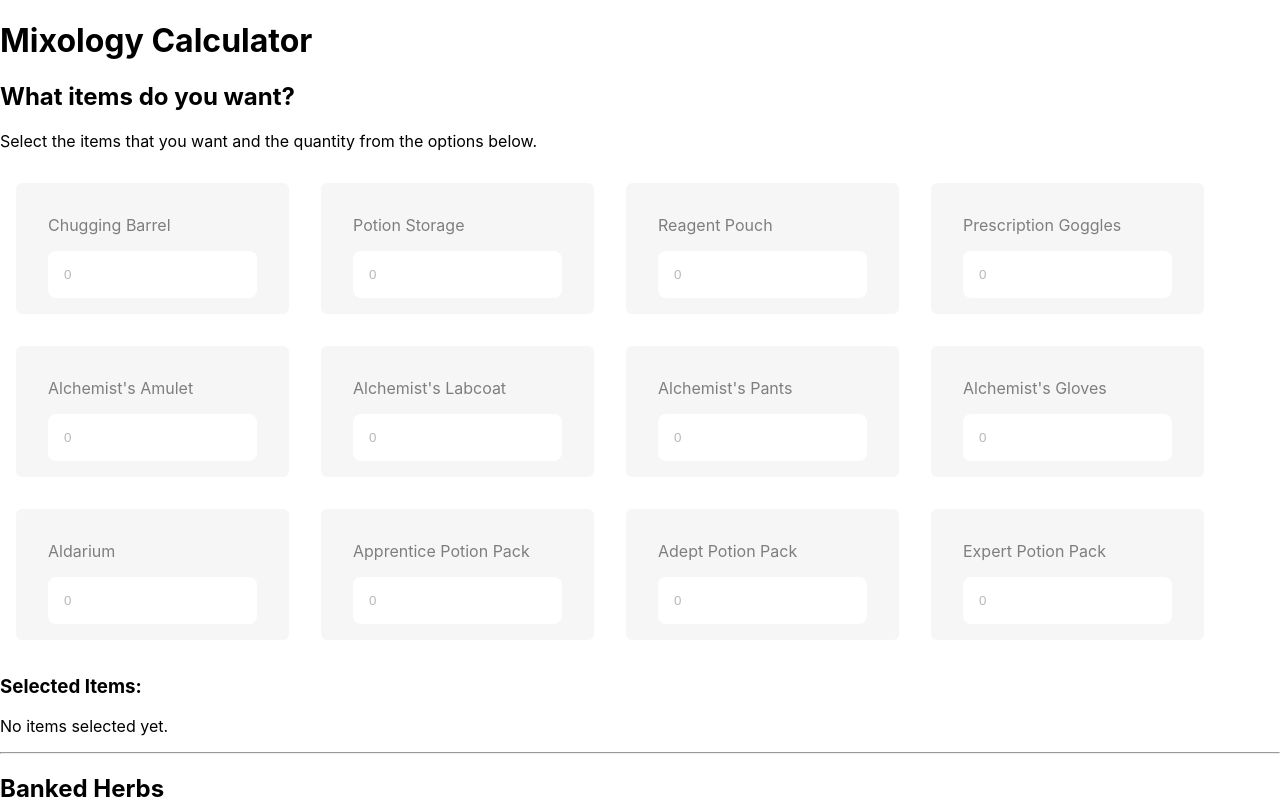
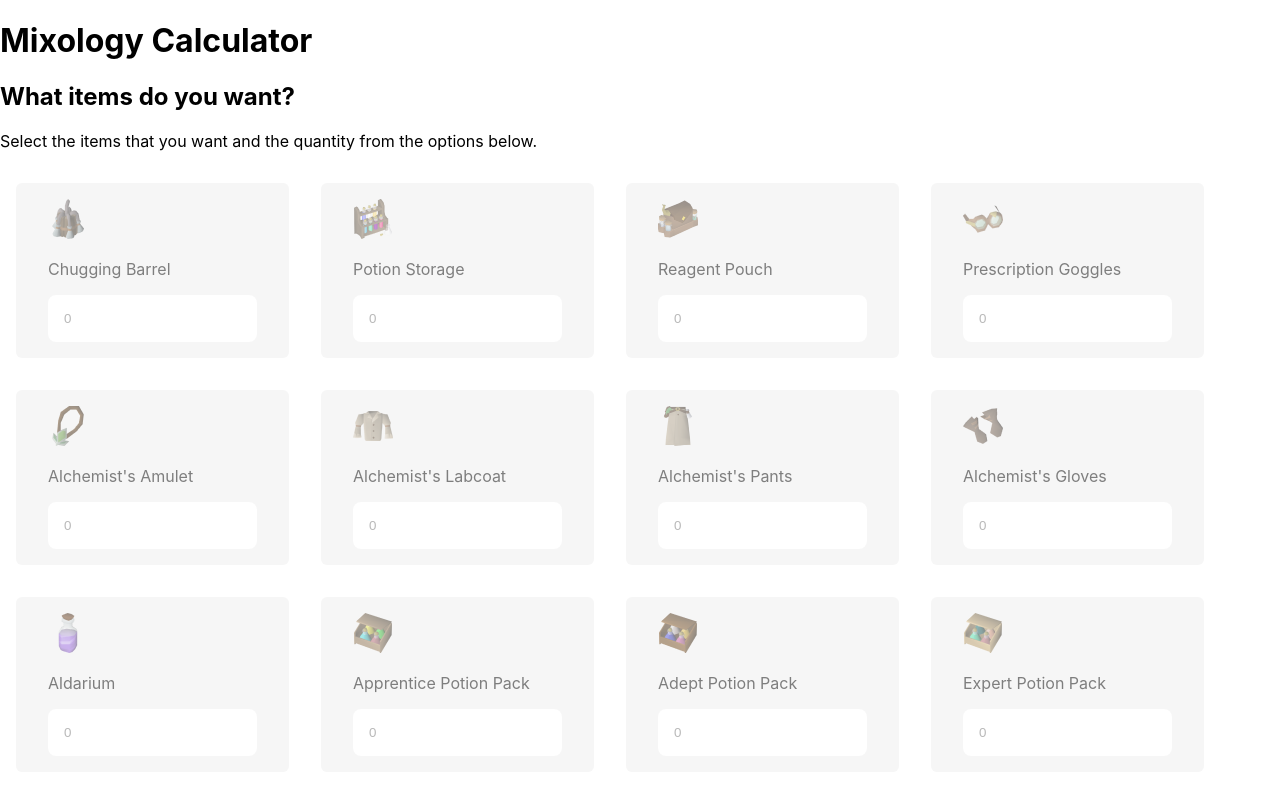
Before and after one commit to ItsBrianAgar/OSRS-Mixology-Calculator, a React (Create React App) app: page / in a window 1280 px wide. Shown: the top 800 px of the page. Built offline with nearby package versions, Linux system fonts and the light colour scheme.

Commit message:
Added images to rewards and herb cards

```diff
--- a/src/components/HerbCard/HerbCard.jsx
+++ b/src/components/HerbCard/HerbCard.jsx
@@ -1,5 +1,6 @@
 import React, { useState } from "react";
 import "./HerbCard.css";
+import ItemIcon from "../ItemIcon/ItemIcon";
 
 function HerbCard({ herb, onSelect }) {
   const [isChecked, setIsChecked] = useState(false);
@@ -32,6 +33,7 @@ function HerbCard({ herb, onSelect }) {
         onChange={() => {}}
         onClick={(e) => e.stopPropagation()}
       />
+      <ItemIcon itemKey={herb.key} />
       <p>{herb.name}</p>
       <p className="herb-paste-type">{herb.pasteType} paste</p>{" "}
       {/* Paste type displayed here */}
--- a/src/components/ItemCard/ItemCard.jsx
+++ b/src/components/ItemCard/ItemCard.jsx
@@ -1,14 +1,13 @@
 import React, { useState, useRef } from "react";
 import "./ItemCard.css";
+import ItemIcon from "../ItemIcon/ItemIcon";
 
 export default function ItemCard({ item, onSelect }) {
-  // State variables for managing the item's selection and quantity
   const [isChecked, setIsChecked] = useState(false);
   const [quantity, setQuantity] = useState(0);
   const [isInputActive, setIsInputActive] = useState(false);
   const inputRef = useRef(null);
 
-  // Handler for when the card is clicked
   const handleCardClick = () => {
     const newIsChecked = !isChecked;
     setIsChecked(newIsChecked);
@@ -17,7 +16,6 @@ export default function ItemCard({ item, onSelect }) {
     onSelect(item.key, newQuantity);
   };
 
-  // Handler for changes in the quantity input field
   const handleInputChange = (e) => {
     const newQuantity = parseInt(e.target.value) || 0;
     setQuantity(newQuantity);
@@ -25,7 +23,6 @@ export default function ItemCard({ item, onSelect }) {
     onSelect(item.key, newQuantity);
   };
 
-  // Handler for when the input field gains focus
   const handleInputFocus = () => {
     setIsInputActive(true);
     if (!isChecked) {
@@ -35,7 +32,6 @@ export default function ItemCard({ item, onSelect }) {
     }
   };
 
-  // Handler for when the input field loses focus
   const handleInputBlur = () => {
     setIsInputActive(false);
     if (quantity === 0) {
@@ -44,7 +40,6 @@ export default function ItemCard({ item, onSelect }) {
     }
   };
 
-  // Render the ItemCard component
   return (
     <div
       className={`rewardItemCard ${
@@ -52,7 +47,6 @@ export default function ItemCard({ item, onSelect }) {
       }`}
       onClick={handleCardClick}
     >
-      {/* Checkbox for item selection */}
       <input
         type="checkbox"
         className="selectionBox"
@@ -60,9 +54,10 @@ export default function ItemCard({ item, onSelect }) {
         onChange={() => {}}
         onClick={(e) => e.stopPropagation()}
       />
-      {/* Display item name */}
-      <p>{item.name}</p>
-      {/* Input field for quantity selection */}
+      <div className="itemIconWrapper">
+        <ItemIcon itemKey={item.key} />
+      </div>
+      <p className="itemName">{item.name}</p>
       <input
         ref={inputRef}
         type="number"
--- /dev/null
+++ b/src/components/ItemIcon/ItemIcon.jsx
@@ -0,0 +1,33 @@
+import React from "react";
+import SpriteImage from "../SpriteImage/SpriteImage";
+import spriteSheetImage from "../../images/sprite-sheet.png";
+import { spriteMap } from "../../utils/spriteMap";
+
+const ItemIcon = ({ itemKey }) => {
+  console.log("Rendering ItemIcon for:", itemKey);
+  console.log("SpriteMap entry:", spriteMap[itemKey]);
+
+  if (!spriteMap[itemKey]) {
+    console.warn(`No sprite position found for item key: ${itemKey}`);
+    return (
+      <div
+        style={{ width: "40px", height: "40px", backgroundColor: "lightgrey" }}
+      ></div>
+    );
+  }
+
+  const position = spriteMap[itemKey];
+
+  return (
+    <SpriteImage
+      spriteSheet={spriteSheetImage}
+      x={position.x}
+      y={position.y}
+      width={40}
+      height={40}
+      alt={itemKey}
+    />
+  );
+};
+
+export default ItemIcon;
--- a/src/components/SelectedItem/SelectedItem.jsx
+++ b/src/components/SelectedItem/SelectedItem.jsx
@@ -6,7 +6,7 @@ function SelectedItem({ item, quantity }) {
   return (
     <li className="selected-item">
       <p className="selected-item--item-title">
-        <span class="selected-item--item-name">{item.name}</span>:{" "}
+        <span className="selected-item--item-name">{item.name}</span>:{" "}
         {formatNumber(quantity)}
       </p>
       <ul className="selected-item--detail-list">
--- /dev/null
+++ b/src/components/SpriteImage/SpriteImage.jsx
@@ -0,0 +1,18 @@
+import React from "react";
+
+const SpriteImage = ({ spriteSheet, x, y, width, height, alt }) => {
+  return (
+    <div
+      style={{
+        width: `${width}px`,
+        height: `${height}px`,
+        background: `url(${spriteSheet}) -${x}px -${y}px no-repeat`,
+        display: "inline-block",
+      }}
+      role="img"
+      aria-label={alt}
+    />
+  );
+};
+
+export default SpriteImage;
--- /dev/null
+++ b/src/utils/spriteMap.js
@@ -0,0 +1,74 @@
+export const spriteMap = {
+  // Herbs
+  guamLeaf: { x: 0, y: 0 },
+  marrentill: { x: 40, y: 0 },
+  tarromin: { x: 80, y: 0 },
+  harralander: { x: 120, y: 0 },
+  ranarrWeed: { x: 160, y: 0 },
+  toadflax: { x: 200, y: 0 },
+  iritLeaf: { x: 240, y: 0 },
+  avantoe: { x: 280, y: 0 },
+  kwuarm: { x: 320, y: 0 },
+  huasca: { x: 360, y: 0 },
+  snapdragon: { x: 400, y: 0 },
+  cadantine: { x: 440, y: 0 },
+  lantadyme: { x: 480, y: 0 },
+  dwarfWeed: { x: 520, y: 0 },
+  torstol: { x: 560, y: 0 },
+
+  // Pastes
+  mox: { x: 0, y: 40 },
+  aga: { x: 40, y: 40 },
+  lye: { x: 80, y: 40 },
+
+  // Potions
+  agilityPotion: { x: 120, y: 40 },
+  ancientBrew: { x: 160, y: 40 },
+  antifirePotion: { x: 200, y: 40 },
+  antipoison: { x: 240, y: 40 },
+  attackPotion: { x: 280, y: 40 },
+  bastionPotion: { x: 320, y: 40 },
+  battlemagePotion: { x: 360, y: 40 },
+  combatPotion: { x: 400, y: 40 },
+  compostPotion: { x: 440, y: 40 },
+  energyPotion: { x: 480, y: 40 },
+  extendedAntiVenomPlus: { x: 520, y: 40 },
+  extendedAntifire: { x: 560, y: 40 },
+  extendedSuperAntifire4: { x: 0, y: 80 },
+  fishingPotion: { x: 40, y: 80 },
+  goadingPotion: { x: 80, y: 80 },
+  hunterPotion: { x: 120, y: 80 },
+  magicPotion: { x: 160, y: 80 },
+  prayerPotion: { x: 200, y: 80 },
+  prayerRegenerationPotion: { x: 240, y: 80 },
+  rangingPotion: { x: 280, y: 80 },
+  restorePotion: { x: 320, y: 80 },
+  saradominBrew: { x: 360, y: 80 },
+  serum207: { x: 400, y: 80 },
+  strengthPotion: { x: 440, y: 80 },
+  superAttack: { x: 480, y: 80 },
+  superDefence: { x: 520, y: 80 },
+  superEnergy: { x: 560, y: 80 },
+  superRestore: { x: 0, y: 120 },
+  superStrength: { x: 40, y: 120 },
+  superantipoison: { x: 80, y: 120 },
+  tarrominTar: { x: 120, y: 120 },
+  guamTar: { x: 160, y: 120 },
+  harralanderTar: { x: 200, y: 120 },
+  marrentillTar: { x: 240, y: 120 },
+  iritTar: { x: 280, y: 120 },
+
+  // Rewards
+  alchemistsAmulet: { x: 320, y: 120 },
+  alchemistsLabcoat: { x: 360, y: 120 },
+  alchemistsPants: { x: 400, y: 120 },
+  alchemistsGloves: { x: 440, y: 120 },
+  prescriptionGoggles: { x: 480, y: 120 },
+  potionStorage: { x: 520, y: 120 },
+  reagentPouch: { x: 560, y: 120 },
+  chuggingBarrel: { x: 0, y: 160 },
+  aldarium: { x: 40, y: 160 },
+  apprenticePotionPack: { x: 80, y: 160 },
+  expertPotionPack: { x: 120, y: 160 },
+  adeptPotionPack: { x: 160, y: 160 },
+};
```
Also changed, not shown: assets/images/Sprite Sheet.png (added), src/images/sprite-sheet.png (added).
